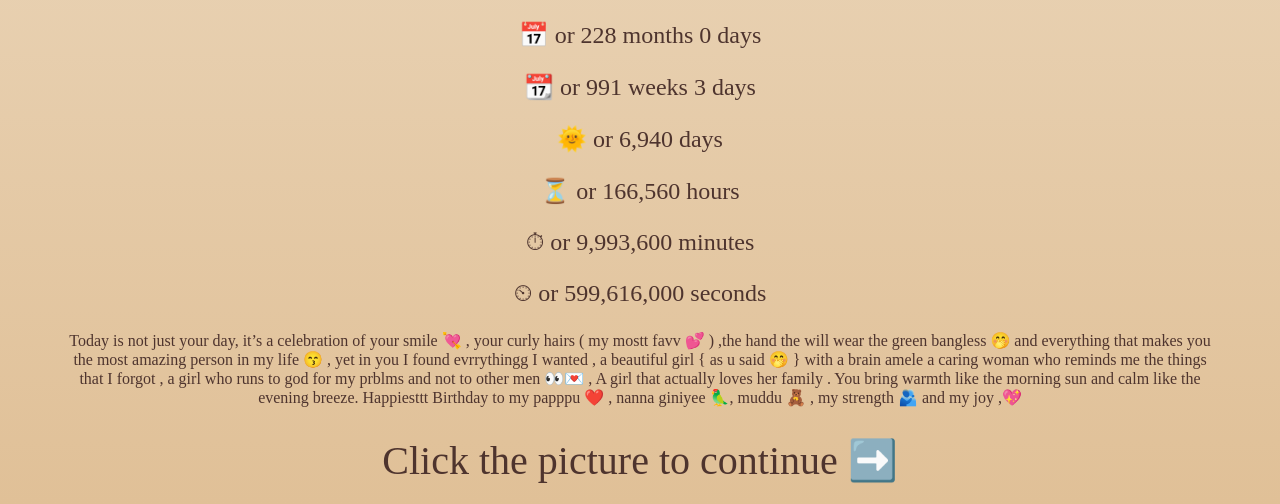
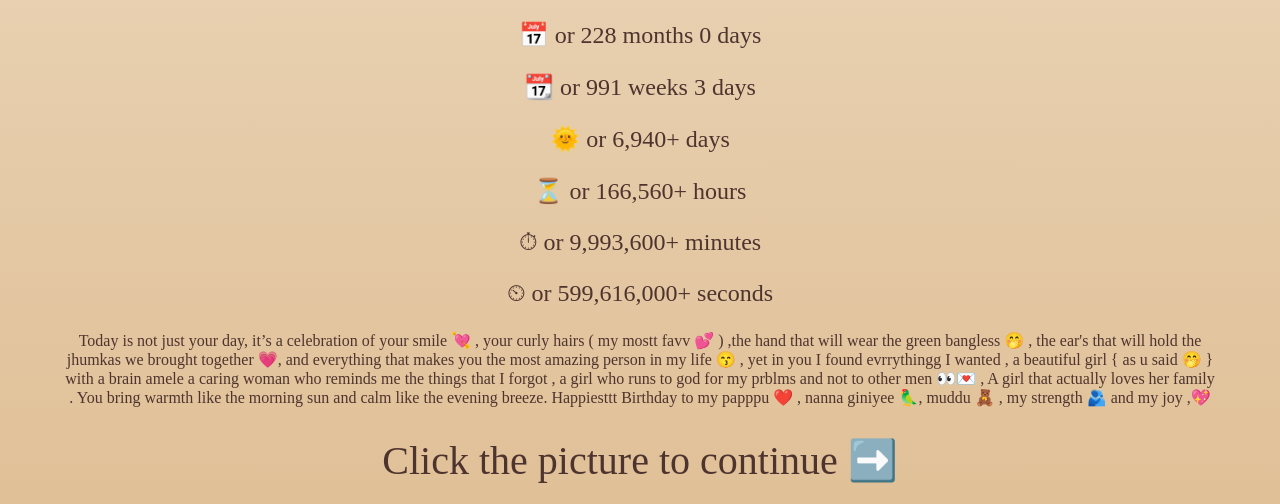
Before and after one commit to shrxpvtz-cmyk/shree-love-page, a plain HTML site: page index.html in a window 1280 px wide. Shown: the part 824-1328 px from the top of the page. Drawn offline with Linux system fonts and the light colour scheme; a web font is replaced by a local one.

Commit message:
Update index.html

```diff
--- a/index.html
+++ b/index.html
@@ -78,13 +78,13 @@
   <p>🎂 19 years 0 months 0 days</p>
   <p>📅 or 228 months 0 days</p>
   <p>📆 or 991 weeks 3 days</p>
-  <p>🌞 or 6,940 days</p>
-  <p>⏳ or 166,560 hours</p>
-  <p>⏱ or 9,993,600 minutes</p>
-  <p>⏲ or 599,616,000 seconds</p>
+  <p>🌞 or 6,940+ days</p>
+  <p>⏳ or 166,560+ hours</p>
+  <p>⏱ or 9,993,600+ minutes</p>
+  <p>⏲ or 599,616,000+ seconds </p>
 </div>
 
-    <p class="animated">Today is not just your day, it’s a celebration of your smile 💘 , your curly hairs ( my mostt favv 💕 ) ,the hand the will wear the green bangless 🤭 and everything that makes you the most amazing person in my life 😙 , yet in you I found evrrythingg I wanted , a beautiful girl { as u said 🤭 } with a brain amele a caring woman who reminds me the things that I forgot , a girl who runs to god for my prblms and not to other men 👀💌 , A girl that actually loves her family . You bring warmth like the morning sun and calm like the evening breeze. Happiesttt  Birthday to my papppu ❤️ , nanna giniyee 🦜, muddu 🧸 , my strength 🫂 and my joy  ,💖</p>
+    <p class="animated">Today is not just your day, it’s a celebration of your smile 💘 , your curly hairs ( my mostt favv 💕 ) ,the hand that will wear the green bangless 🤭 , the ear's that will hold the jhumkas we brought together 💗,  and everything that makes you the most amazing person in my life 😙 , yet in you I found evrrythingg I wanted , a beautiful girl { as u said 🤭 } with a brain amele a caring woman who reminds me the things that I forgot , a girl who runs to god for my prblms and not to other men 👀💌 , A girl that actually loves her family . You bring warmth like the morning sun and calm like the evening breeze. Happiesttt  Birthday to my papppu ❤️ , nanna giniyee 🦜, muddu 🧸 , my strength 🫂 and my joy  ,💖</p>
 
     <div class="footer">Click the picture to continue ➡️</div>
   </div>
```
